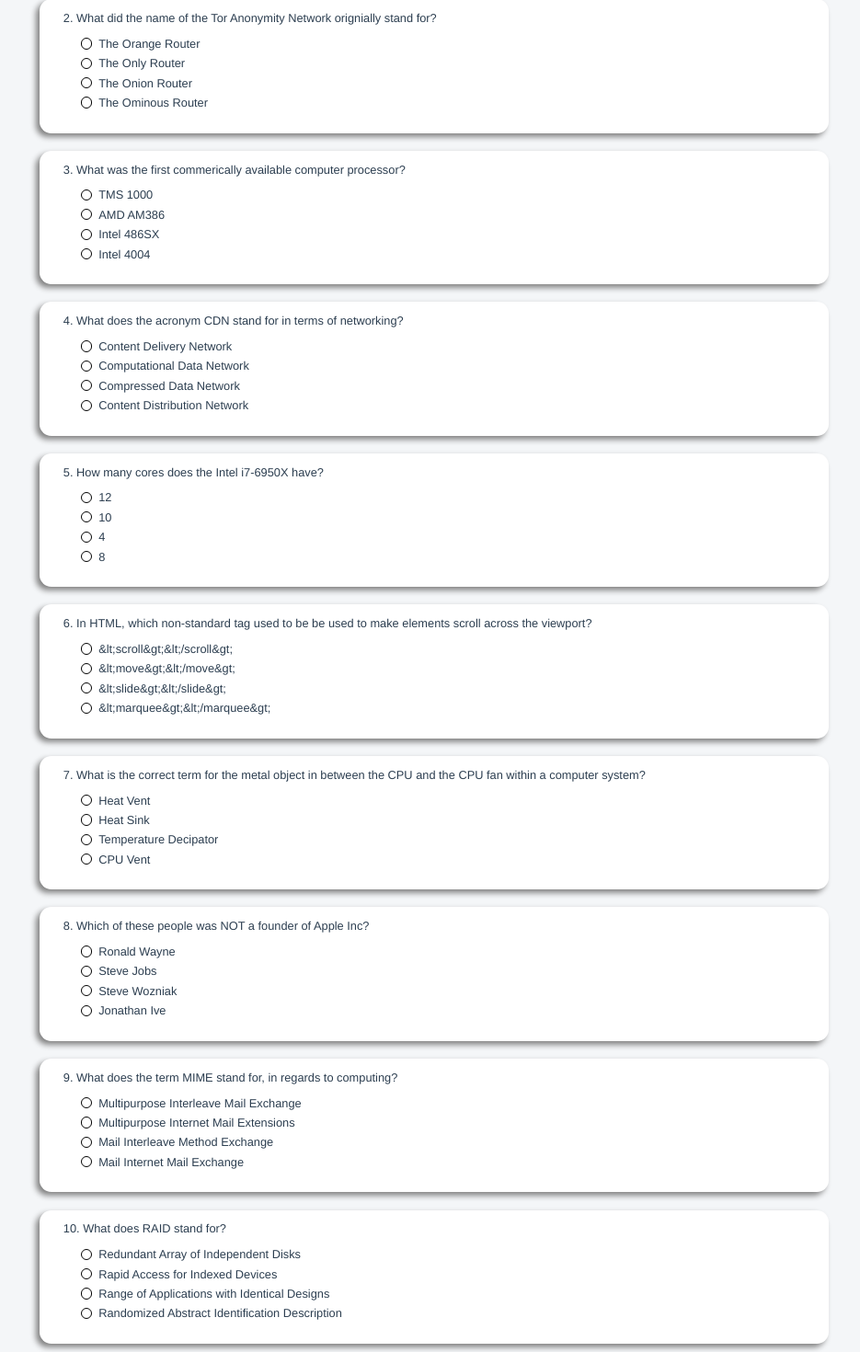
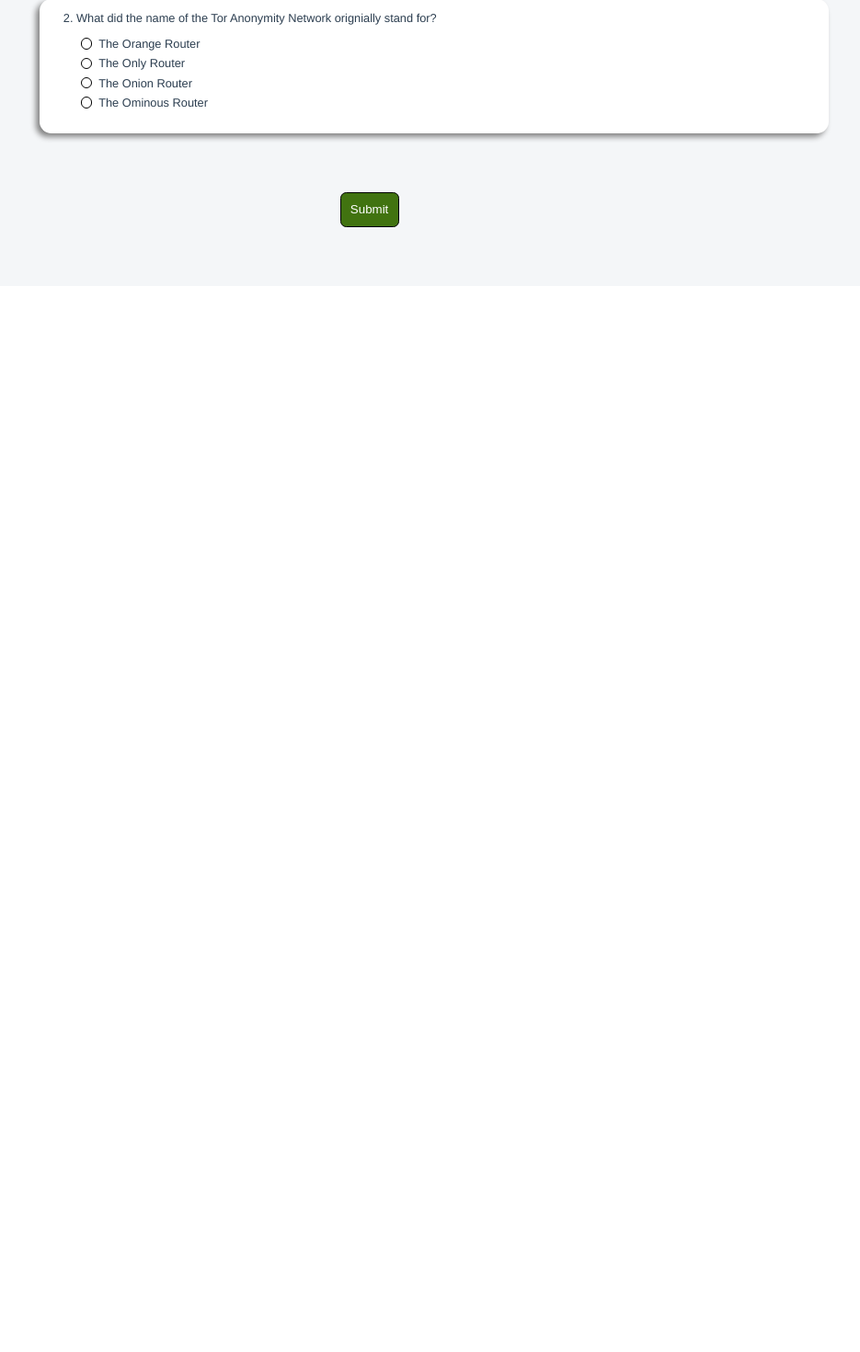
Before and after one commit to kukovisuals/snowjoe, a Vue app: page / in a window 1280 px wide. Shown: the part 321-1791 px from the top of the page at 92% size, without its empty margins (168-1103 px from the left). After the commit the page ends 800 px from the top, so only its background shows below. Built offline with nearby package versions, Linux system fonts and the light colour scheme.

Commit message:
Fixed the correct or wrong answer by injecting it with js

```diff
--- a/src/components/SingleQuestion.vue
+++ b/src/components/SingleQuestion.vue
@@ -36,11 +36,7 @@
 
         </div>
         <div v-if="buttonClicked" class="rightWrong">
-
-            <p class="correct" v-if="isRight"> Correct </p>
-
-            <p class="wrong" v-else>Wrong</p>
-
+            <p id="yesno"> </p>
         </div >
       </form>
     </div>
@@ -75,8 +71,7 @@
       buttonClicked: false,
       resultColor: 'gray',
       getIndex: 0,
-      isRight: false,
-      isWrong: false,
+
       diff: [],
      }
   },
@@ -105,11 +100,11 @@
 
       let unAnswered = this.difference(new Set(a), new Set(b))
 
-      console.log(a,b, unAnswered)
+      // console.log(a,b, unAnswered)
 
       this.diff = unAnswered
 
-      console.log('dif', this.diff)
+      // console.log('dif', this.diff)
       return this.diff
     },
     difference(setA, setB) {
@@ -139,23 +134,24 @@
         const upper = lower + 5
 
         if(this.$store.state.len === this.$store.state.quizLen){
-          console.log('err,', this.$store.state.questions[key].correct_answer)
+          // console.log('err,', this.$store.state.questions[key].correct_answer)
           if(this.$store.state.questions[key].correct_answer === this.$store.state.storeObj[key][0]){
 
             el.classList.add("gotCorrect");
-            this.isRight = true
-            this.isWrong = false
 
+            el.children[0].lastChild.innerHTML = 'Correct'
+            el.children[0].lastChild.classList.add('correct')
           } else {
+            el.children[0].lastChild.innerHTML = 'Wrong'
+            el.children[0].lastChild.classList.add('wrong')
             el.classList.add("gotWrong");
-            this.isRight = false
-            this.isWrong = true
+
 
             const newReferenceAnswers = loopAnswers.slice(lower, upper)
 
             for(const reference of newReferenceAnswers){
               if(reference.value === this.$store.state.correctObj[key]){
-                console.log('submit', reference.parentNode)
+                // console.log('submit', reference.parentNode)
                 reference.parentNode.classList.add('active')
               }
 
--- a/src/questions.json
+++ b/src/questions.json
@@ -24,102 +24,6 @@
 "The Orange Router",
 "The Ominous Router"
 ]
-},
-{
-"category": "Science: Computers",
-"type": "multiple",
-"difficulty": "medium",
-"question": "What was the first commerically available computer processor?",
-"correct_answer": "Intel 4004",
-"incorrect_answers": [
-"Intel 486SX",
-"TMS 1000",
-"AMD AM386"
-]
-},
-{
-"category": "Science: Computers",
-"type": "multiple",
-"difficulty": "medium",
-"question": "What does the acronym CDN stand for in terms of networking?",
-"correct_answer": "Content Delivery Network",
-"incorrect_answers": [
-"Content Distribution Network",
-"Computational Data Network",
-"Compressed Data Network"
-]
-},
-{
-"category": "Science: Computers",
-"type": "multiple",
-"difficulty": "medium",
-"question": "How many cores does the Intel i7-6950X have?",
-"correct_answer": "10",
-"incorrect_answers": [
-"12",
-"8",
-"4"
-]
-},
-{
-"category": "Science: Computers",
-"type": "multiple",
-"difficulty": "medium",
-"question": "In HTML, which non-standard tag used to be be used to make elements scroll across the viewport?",
-"correct_answer": "&lt;marquee&gt;&lt;/marquee&gt;",
-"incorrect_answers": [
-"&lt;scroll&gt;&lt;/scroll&gt;",
-"&lt;move&gt;&lt;/move&gt;",
-"&lt;slide&gt;&lt;/slide&gt;"
-]
-},
-{
-"category": "Science: Computers",
-"type": "multiple",
-"difficulty": "medium",
-"question": "What is the correct term for the metal object in between the CPU and the CPU fan within a computer system?",
-"correct_answer": "Heat Sink",
-"incorrect_answers": [
-"CPU Vent",
-"Temperature Decipator",
-"Heat Vent"
-]
-},
-{
-"category": "Science: Computers",
-"type": "multiple",
-"difficulty": "medium",
-"question": "Which of these people was NOT a founder of Apple Inc?",
-"correct_answer": "Jonathan Ive",
-"incorrect_answers": [
-"Steve Jobs",
-"Ronald Wayne",
-"Steve Wozniak"
-]
-},
-{
-"category": "Science: Computers",
-"type": "multiple",
-"difficulty": "medium",
-"question": "What does the term MIME stand for, in regards to computing?",
-"correct_answer": "Multipurpose Internet Mail Extensions",
-"incorrect_answers": [
-"Mail Internet Mail Exchange",
-"Multipurpose Interleave Mail Exchange",
-"Mail Interleave Method Exchange"
-]
-},
-{
-"category": "Science: Computers",
-"type": "multiple",
-"difficulty": "medium",
-"question": "What does RAID stand for?",
-"correct_answer": "Redundant Array of Independent Disks",
-"incorrect_answers": [
-"Rapid Access for Indexed Devices",
-"Range of Applications with Identical Designs",
-"Randomized Abstract Identification Description"
-]
 }
 ]
 }
```
